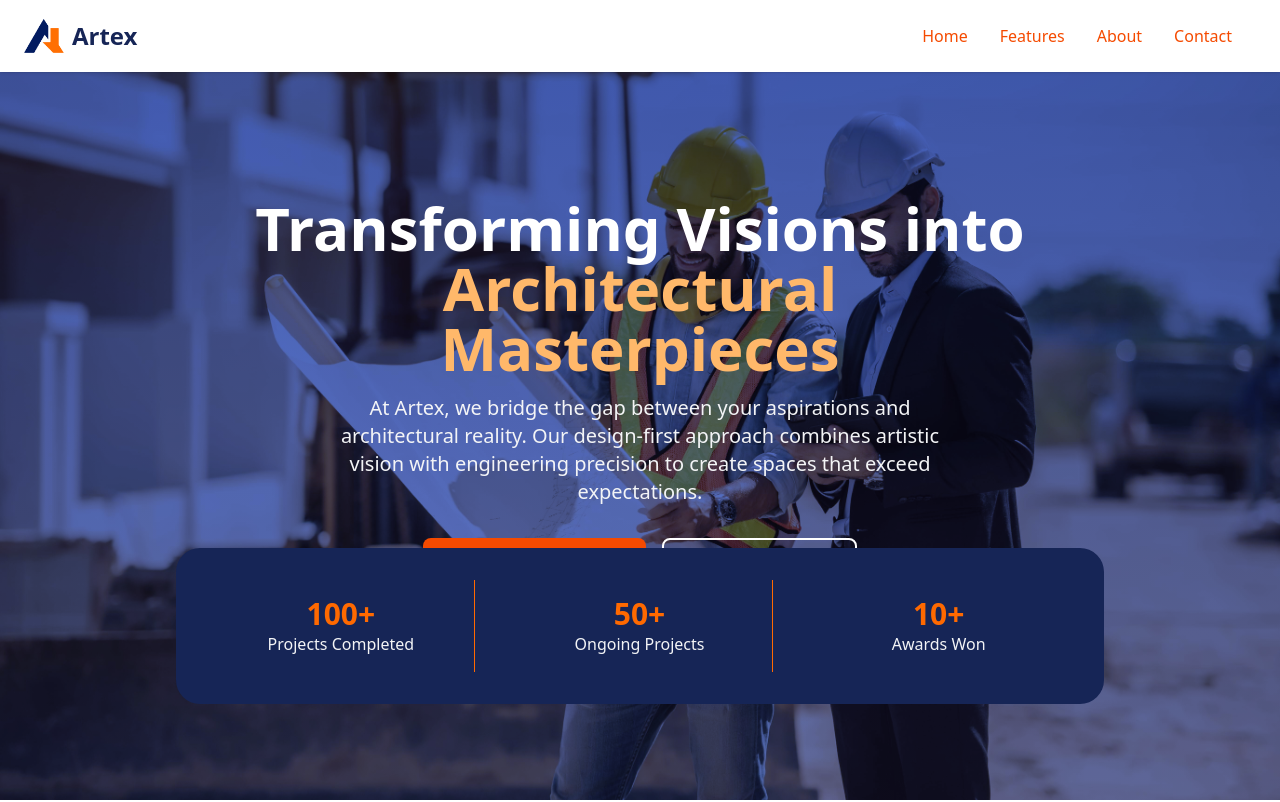
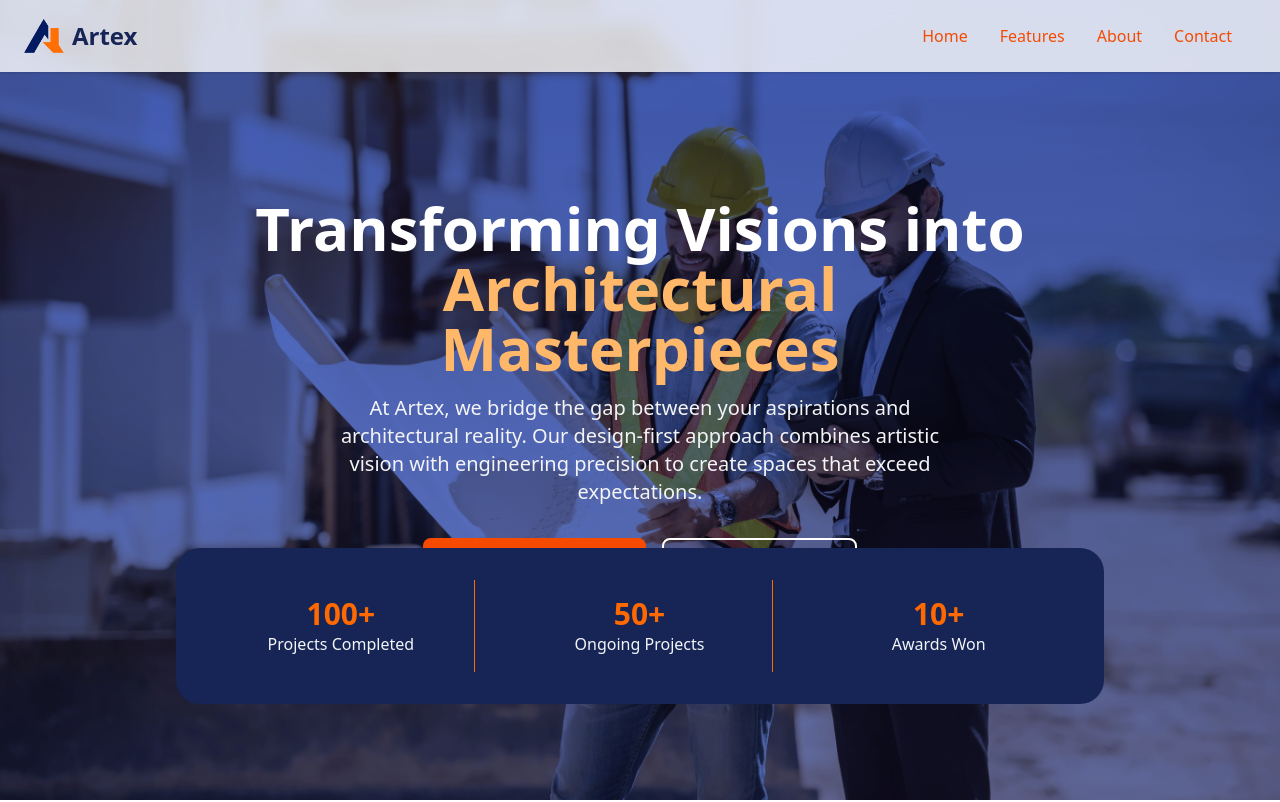
Before and after one commit to Denzel-254/Artex_webapp, a React (Vite) app: page / in a window 1280 px wide. Shown: the top 802 px of the page. Built offline with nearby package versions, Linux system fonts and the light colour scheme.

Commit message:
Day 3:Modified the header and section wrapper

```diff
--- a/src/components/common/Sectionwrapper.jsx
+++ b/src/components/common/Sectionwrapper.jsx
@@ -1,6 +1,6 @@
 function SectionWrapper({ children, className }) {
     return (
-        <section className={`py-12 px-4 ${className}`}>
+        <section className={`py-12 px-4  ${className}`}>
             <div className="max-w-7xl mx-auto">{children}</div>
         </section>
     );
--- a/src/components/layout/Header.jsx
+++ b/src/components/layout/Header.jsx
@@ -3,7 +3,7 @@ import Navbar from "./Navbar";
 
 const Header = () => {
     return (
-        <header className="fixed top-0 left-0 w-full bg-white shadow-sm z-50">
+        <header className="fixed top-0 left-0 w-full bg-white/80 backdrop-blur-sm shadow-sm z-50">
             <div className="max-w-7xl mx-auto px-6 py-2 flex items-center justify-between">
                 {/* Logo */}
                 <div className="flex items-center space-x-2 cursor-pointer">
--- a/src/components/sections/Hero.jsx
+++ b/src/components/sections/Hero.jsx
@@ -13,7 +13,7 @@ function Hero() {
         }}>
             <main className="container mx-auto px-4 py-20">
                 <div className=" text-center p-4 flex flex-col justify-center items-center relative">
-                    <h1 className="text-5xl mx-auto font-bold w-150 mb-4 text-white md:text-6xl md:w-200">Transforming Visions into <span className="text-orange-300">Architectural Masterpieces</span></h1>
+                    <h1 className="text-5xl mx-auto font-bold w-full mb-4 text-white md:text-6xl md:w-200">Transforming Visions into <span className="text-orange-300">Architectural Masterpieces</span></h1>
                     <p className="text-xl hidden text-gray-100  mx-auto md:block md:w-150">At Artex, we bridge the gap between your aspirations and
                         architectural reality. Our design-first approach combines
                         artistic vision with engineering precision to create spaces
```
